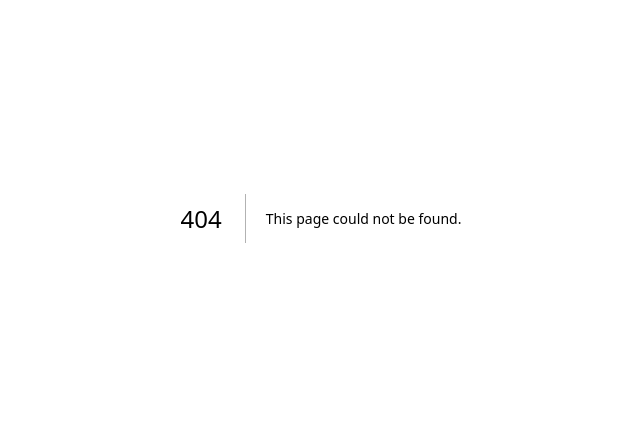
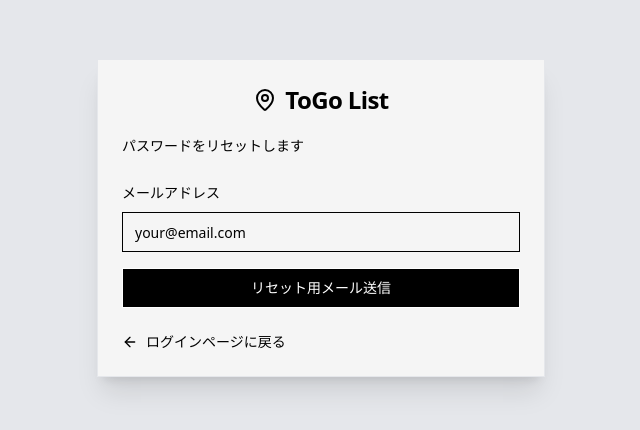
Before and after one commit to tadanobuu/togolist-next, a Next.js app: page /forgot-password in a window 1280 px wide. Before the commit this address had no page. Shown: the part 182-612 px from the top of the page, without its empty margins (319-959 px from the left). Built offline with nearby package versions, Linux system fonts and the light colour scheme; no server answers.

Commit message:
forgot-passwordページの作成

```diff
--- /dev/null
+++ b/src/app/(pages)/forgot-password/page.tsx
@@ -0,0 +1,83 @@
+'use client';
+
+import { useState } from "react";
+import { Alert, AlertDescription } from "@/components/ui/alert";
+import { Button } from "@/components/ui/button";
+import { Card, CardContent, CardDescription, CardFooter, CardHeader, CardTitle } from "@/components/ui/card";
+import { Input } from "@/components/ui/input"
+import { Label } from "@/components/ui/label"
+import { ArrowLeft, MapPin } from "lucide-react";
+import Link from "next/link"
+import { supabase } from "@/lib/supabase/supabaseClient";
+
+const ForgotPassword = () => {
+
+    const [email, setEmail] = useState('')
+    const [error, setError] = useState<string | null>(null)
+    const [success, setSuccess] = useState<string | null>(null)
+
+    const handleSubmit = async(event: React.FormEvent<HTMLFormElement>) => {
+        event.preventDefault()
+        const { error } = await supabase.auth.resetPasswordForEmail(email, {
+            redirectTo: 'https://togolist-next.vercel.app/reset-password',
+        });
+
+        if (error) {
+            setError('パスワードリセットに失敗しました。再度お試しください。');
+        } else {
+            setSuccess('パスワードリセットリンクを送信しました。');
+        }
+    }
+
+    return (
+        <div className="min-h-screen bg-gray-200 flex flex-col justify-center items-center p-4">
+            <Card className="w-full max-w-md bg-neutral-100 shadow-xl">
+            <CardHeader className="space-y-1">
+                <div className="flex items-center justify-center mb-4">
+                    <MapPin className="h-6 w-6 text-primary mr-2" />
+                    <CardTitle className="text-2xl font-bold">ToGo List</CardTitle>
+                </div>
+                <CardDescription>パスワードをリセットします</CardDescription>
+            </CardHeader>
+            <CardContent>
+                <form onSubmit={handleSubmit}>
+                <div className="space-y-4">
+                    <div className="space-y-2">
+                        <Label htmlFor="email">メールアドレス</Label>
+                        <Input
+                            id="email"
+                            type="email"
+                            placeholder="your@email.com"
+                            value={email}
+                            onChange={(e) => setEmail(e.target.value)}
+                            required
+                    />
+                    </div>
+                    {error && (
+                    <Alert variant="destructive">
+                        <AlertDescription>{error}</AlertDescription>
+                    </Alert>
+                    )}
+                    {success && (
+                    <Alert variant="default" className="border-green-500 text-green-700">
+                        <AlertDescription>{success}</AlertDescription>
+                    </Alert>
+                    )}
+                    <Button type="submit" className="w-full bg-black text-white">
+                    リセット用メール送信
+                    </Button>
+                </div>
+                </form>
+            </CardContent>
+            <CardFooter>
+                <Link href="/login" className="flex items-center text-sm text-primary hover:underline">
+                <ArrowLeft className="mr-2 h-4 w-4" />
+                ログインページに戻る
+                </Link>
+            </CardFooter>
+            </Card>
+        </div>
+    )
+}
+
+export default ForgotPassword;
```
